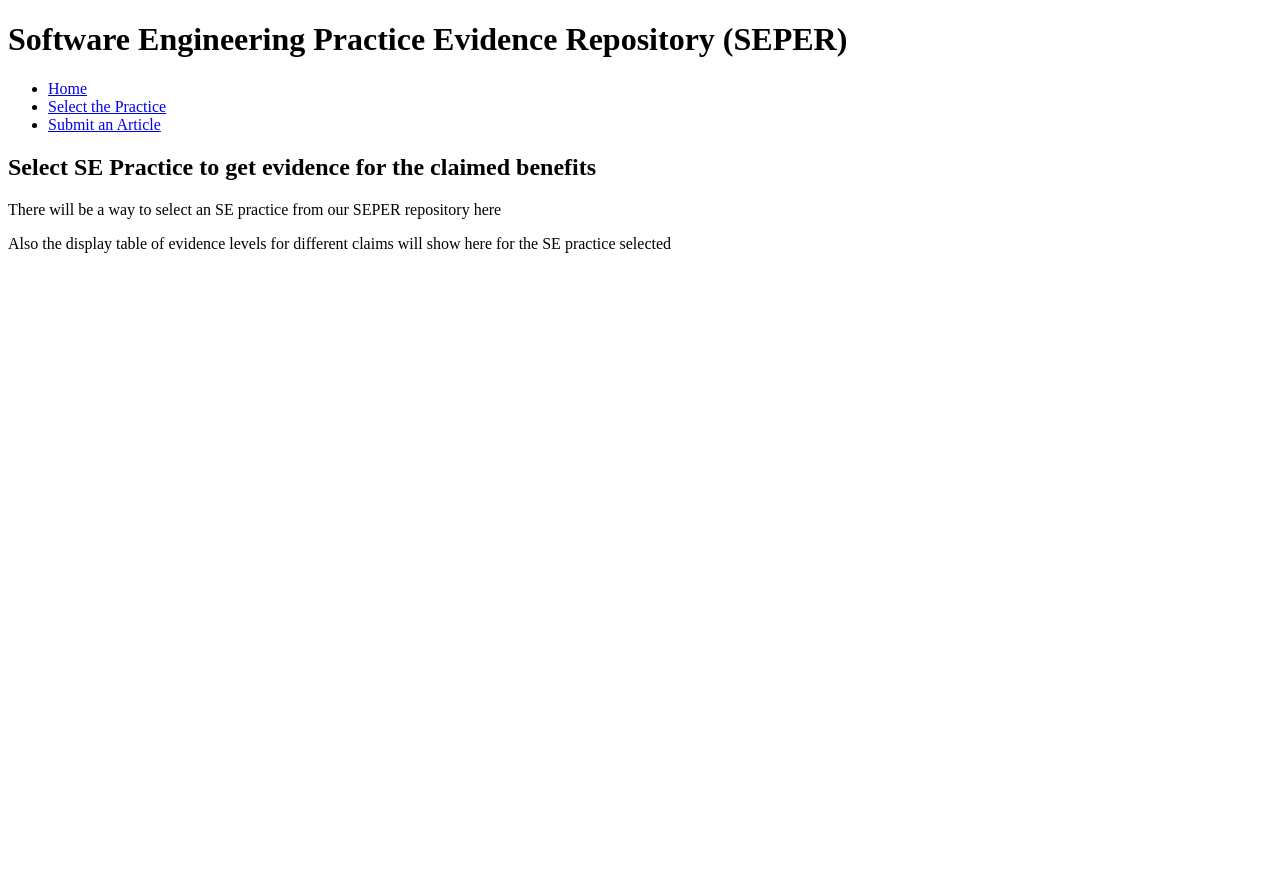
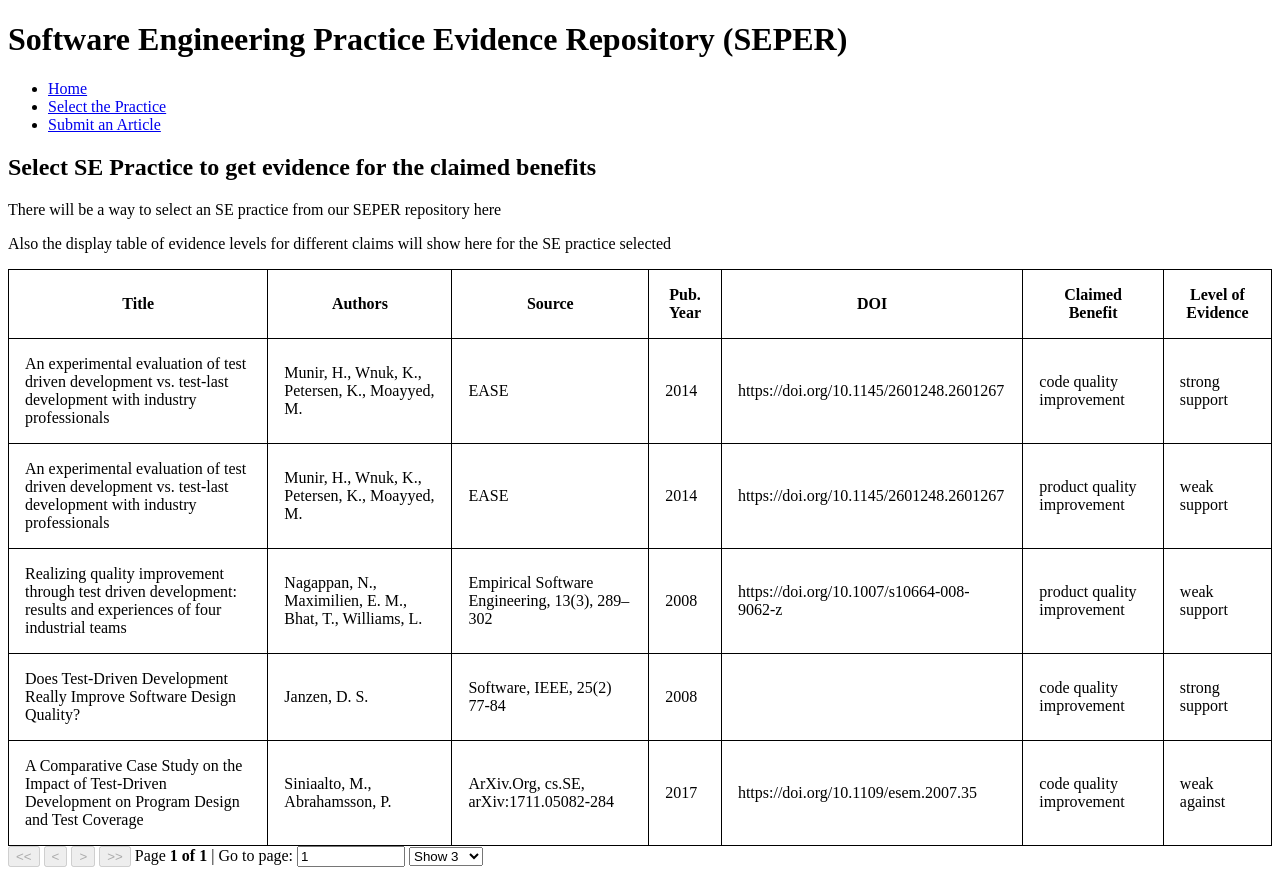
Before and after one commit to jasphyy/SEPER-App, a React (Create React App) app in the folder frontend/: page /SEPractice in a window 1280 px wide. Before the commit the page ends 800 px from the top, so only its background shows below. Built offline with nearby package versions, Linux system fonts and the light colour scheme.

Commit message:
Adding SEpractice page

```diff
--- a/frontend/package.json
+++ b/frontend/package.json
@@ -11,6 +11,8 @@
     "react-dom": "^17.0.2",
     "react-router-dom": "^5.3.0",
     "react-scripts": "^4.0.3",
+    "react-table": "^7.7.0",
+    "styled-components": "^5.3.1",
     "web-vitals": "^1.0.1"
   },
   "scripts": {
--- /dev/null
+++ b/frontend/src/components/tablecolumns.js
@@ -0,0 +1,26 @@
+const tablecolumns = [
+          {
+            Header: 'Title',
+            accessor: 'title'
+          }, {
+            Header: 'Authors',
+            accessor: 'authors'
+          }, {
+            Header: 'Source',
+            accessor: 'source'
+          }, {
+            Header: 'Pub. Year',
+            accessor: 'pubyear'
+          },{
+            Header: 'DOI',
+            accessor: 'doi'
+          },,{
+            Header: 'Claimed Benefit',
+            accessor: 'claim'
+          },{
+            Header: 'Level of Evidence',
+            accessor: 'evidence'
+          }
+        ]
+
+        module.exports = tablecolumns
--- /dev/null
+++ b/frontend/src/components/tablestyle.js
@@ -0,0 +1,27 @@
+import styled from 'styled-components';
+
+const Styles = styled.div `
+  table {
+    width: 100%;
+    border-spacing: 0;
+    border: 1px solid black;
+    tr {
+      :last-child {
+        td {
+          border-bottom: 0;
+        }
+      }
+    }
+    th,
+    td {
+      margin: 0;
+      padding: 1rem;
+      border-bottom: 1px solid black;
+      border-right: 1px solid black;
+      :last-child {
+        border-right: 0;
+      }
+    }
+  }
+`
+export default Styles
--- a/frontend/src/pages/SEPractice.js
+++ b/frontend/src/pages/SEPractice.js
@@ -1,4 +1,7 @@
-import React from "react";
+import articles from "../dummydata/articles.js";
+import Styles from "../components/tablestyle.js";
+import Table from "../components/evidencetable.js";
+import tablecolumns from "../components/tablecolumns.js";
 
 const SEPractice = () => {
     return (
@@ -6,6 +9,12 @@ const SEPractice = () => {
         <h2>Select SE Practice to get evidence for the claimed benefits</h2>
         <p>There will be a way to select an SE practice from our SEPER repository here</p>
         <p>Also the display table of evidence levels for different claims will show here for the SE practice selected</p>
+               <Styles>
+                 <Table
+                  data={articles}
+                  columns={tablecolumns}
+                 />
+              </Styles>
       </div>
     );
 }
```
Also changed, not shown: frontend/src/dummydata/SEPractices.js (added, +7 -0 lines), frontend/src/dummydata/articles.js (renamed from frontend/src/articles.js), 1 other file (tests, documents, lock files or other folders).
